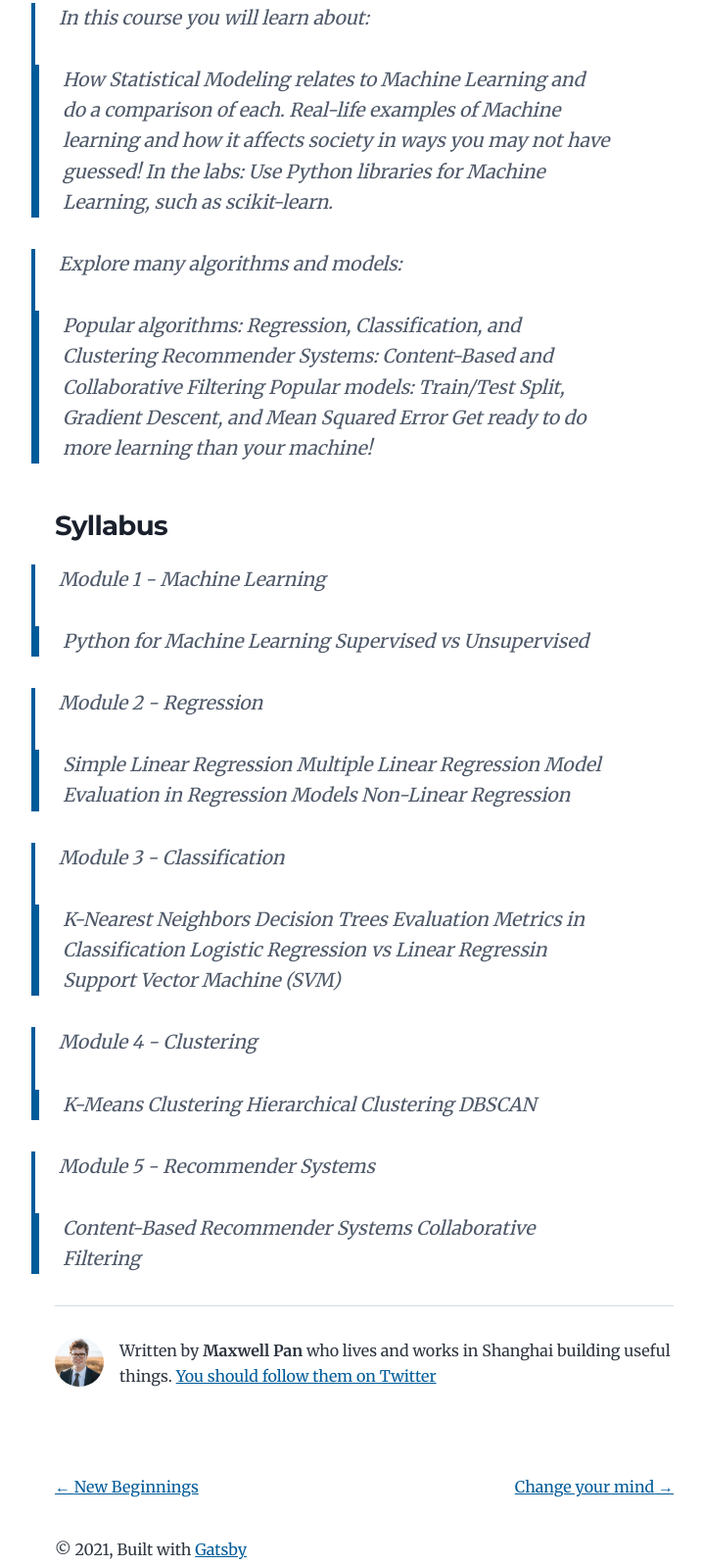
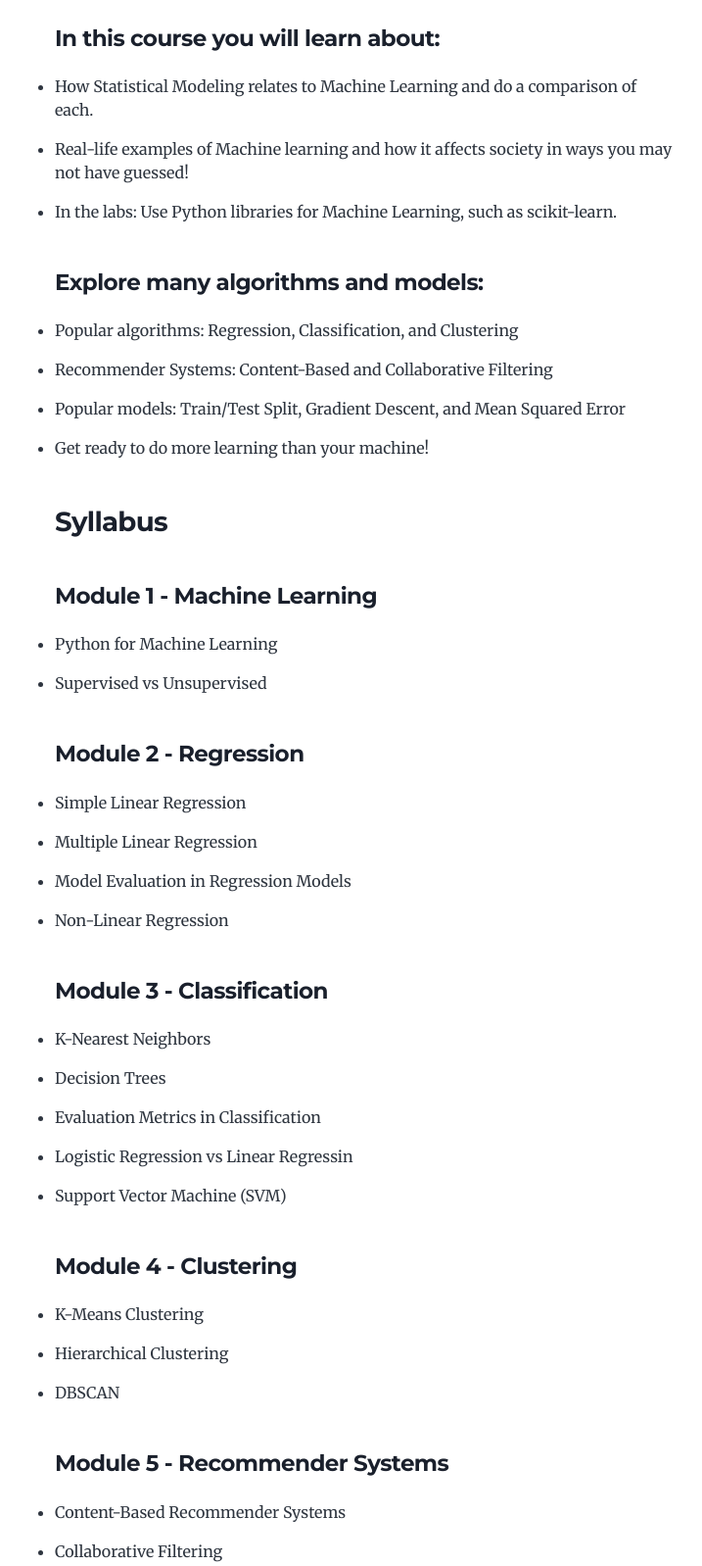
Before and after one commit to psmaxwell/learning_blog, a Gatsby site: page /Machine-Learning-with-Python/Machine-Learning-with-Python/ in a window 1280 px wide. Shown: the part 874-2472 px from the top of the page at 98% size, without its empty margins (268-985 px from the left). Built offline with nearby package versions, Linux system fonts and the light colour scheme; Gatsby itself is replaced by a stand-in of ours.

```diff
--- a/content/blog/Machine-Learning-with-Python/Machine-Learning-with-Python.md
+++ b/content/blog/Machine-Learning-with-Python/Machine-Learning-with-Python.md
@@ -51,40 +51,40 @@
 *You can learn on mobile device if you install Cognitive Class mobile app from Apple App Store (coming soon) or Google Play Store.
 
 ### Learning Objectives
->In this course you will learn about:
->>How Statistical Modeling relates to Machine Learning and do a comparison of each.
->>Real-life examples of Machine learning and how it affects society in ways you may not have guessed!
->>In the labs: Use Python libraries for Machine Learning, such as scikit-learn.
+#### In this course you will learn about:
+- How Statistical Modeling relates to Machine Learning and do a comparison of each.
+- Real-life examples of Machine learning and how it affects society in ways you may not have guessed!
+- In the labs: Use Python libraries for Machine Learning, such as scikit-learn.
 
->Explore many algorithms and models:
->>Popular algorithms: Regression, Classification, and Clustering
->>Recommender Systems: Content-Based and Collaborative Filtering
->>Popular models: Train/Test Split, Gradient Descent, and Mean Squared Error
->>Get ready to do more learning than your machine!
+#### Explore many algorithms and models:
+- Popular algorithms: Regression, Classification, and Clustering
+- Recommender Systems: Content-Based and Collaborative Filtering
+- Popular models: Train/Test Split, Gradient Descent, and Mean Squared Error
+- Get ready to do more learning than your machine!
 
 ### Syllabus
->Module 1 - Machine Learning
->>Python for Machine Learning
->>Supervised vs Unsupervised
+#### Module 1 - Machine Learning
+- Python for Machine Learning
+- Supervised vs Unsupervised
 
->Module 2 - Regression
->>Simple Linear Regression
->>Multiple Linear Regression
->>Model Evaluation in Regression Models
->>Non-Linear Regression
+#### Module 2 - Regression
+- Simple Linear Regression
+- Multiple Linear Regression
+- Model Evaluation in Regression Models
+- Non-Linear Regression
 
->Module 3 - Classification
->>K-Nearest Neighbors
->>Decision Trees
->>Evaluation Metrics in Classification
->>Logistic Regression vs Linear Regressin
->>Support Vector Machine (SVM)
+#### Module 3 - Classification
+- K-Nearest Neighbors
+- Decision Trees
+- Evaluation Metrics in Classification
+- Logistic Regression vs Linear Regressin
+- Support Vector Machine (SVM)
 
->Module 4 - Clustering
->>K-Means Clustering
->>Hierarchical Clustering
->>DBSCAN
+#### Module 4 - Clustering
+- K-Means Clustering
+- Hierarchical Clustering
+- DBSCAN
 
->Module 5 - Recommender Systems
->>Content-Based Recommender Systems
->>Collaborative Filtering
+#### Module 5 - Recommender Systems
+- Content-Based Recommender Systems
+- Collaborative Filtering
```
